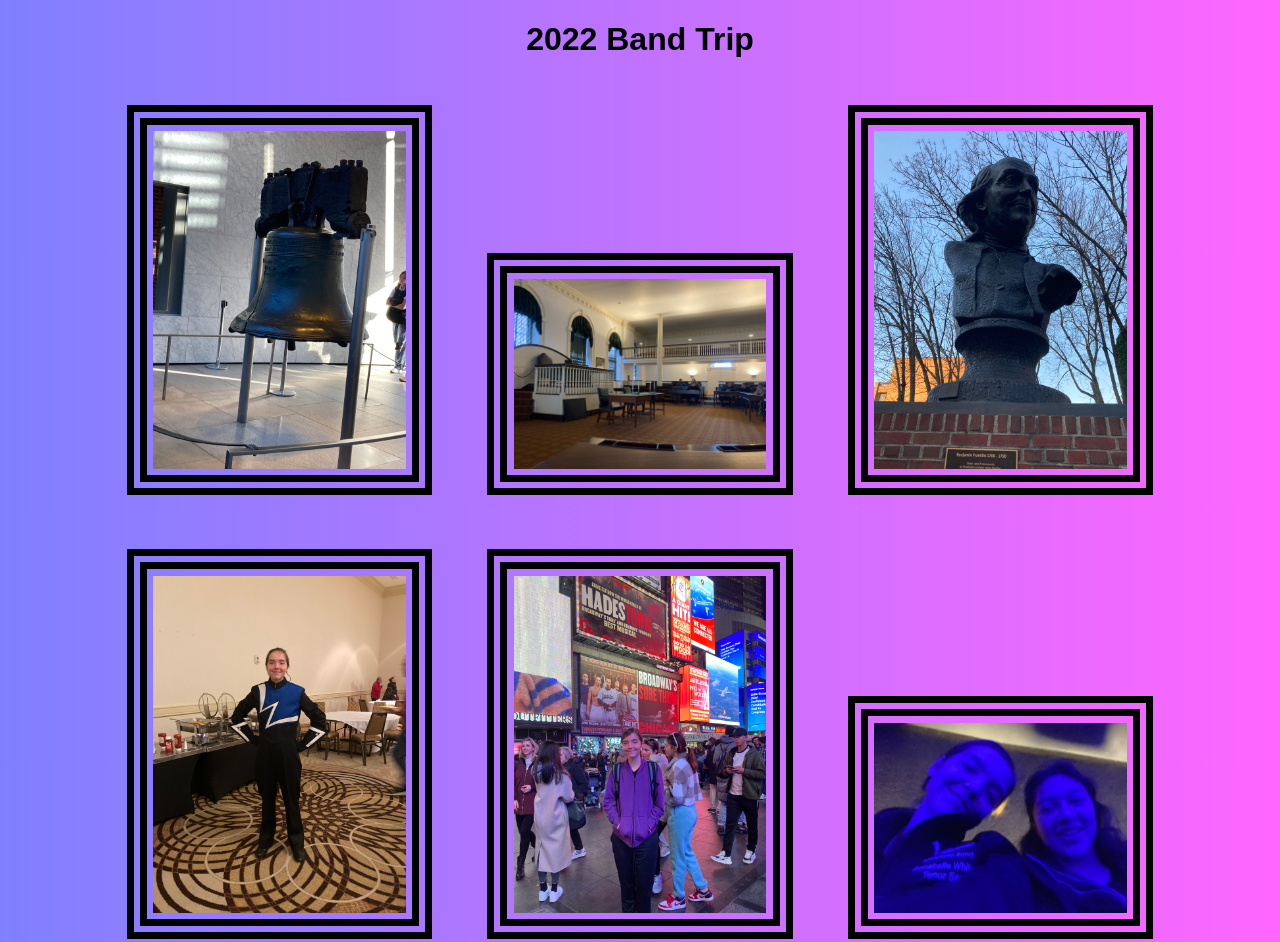
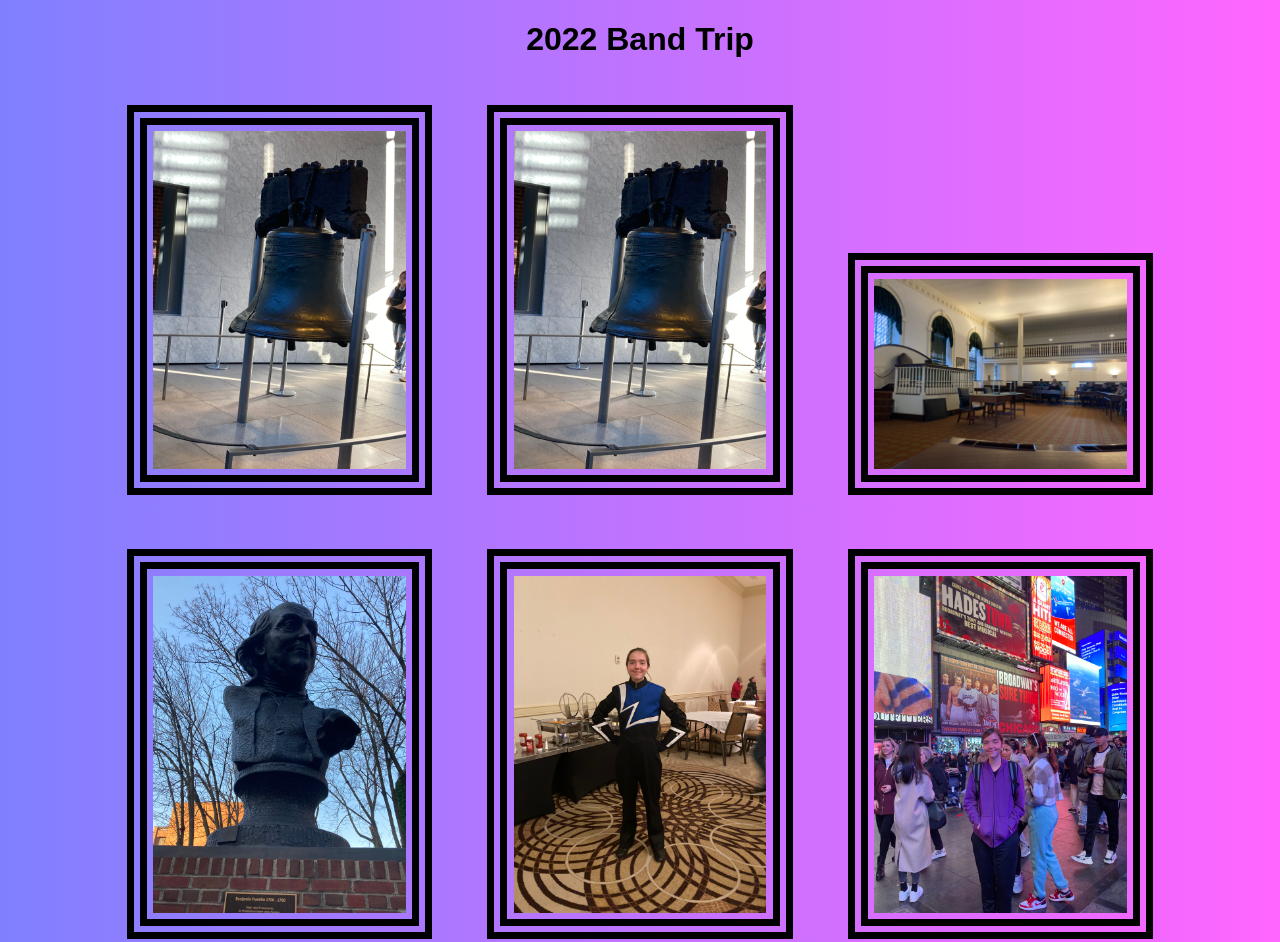
Before and after one commit to AnnAbe11e12/AnnAbe11e12.github.io, a plain HTML site: page index.html in a window 1280 px wide. Shown: the top 942 px of the page. Drawn offline with Linux system fonts and the light colour scheme.

Commit message:
Update index.html

```diff
--- a/index.html
+++ b/index.html
@@ -13,7 +13,7 @@
 
 
 <img src="https://github.com/AnnAbe11e12/AnnAbe11e12.github.io/blob/main/liberty-bell.jpeg" id="bell">
-
+<img src="https://github.com/AnnAbe11e12/AnnAbe11e12.github.io/blob/main/liberty-bell.jpeg" id="bell">
 
 
 
```
